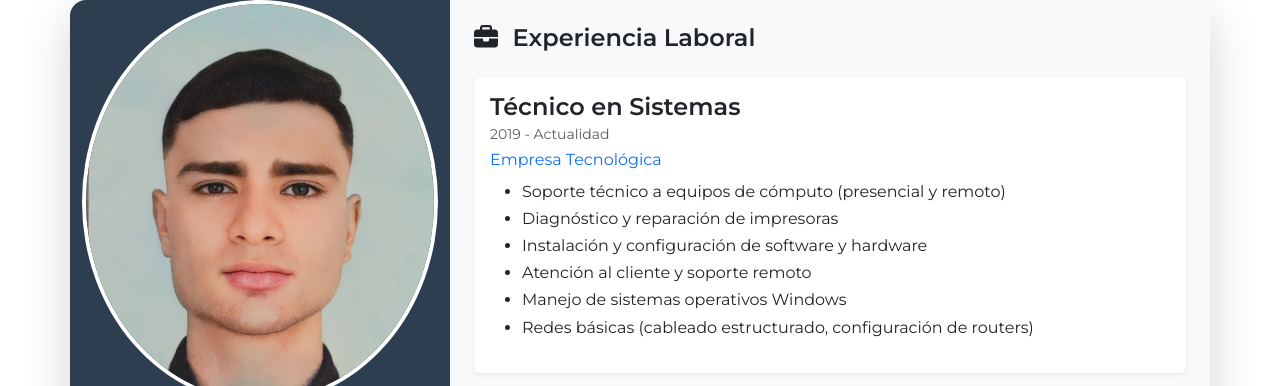
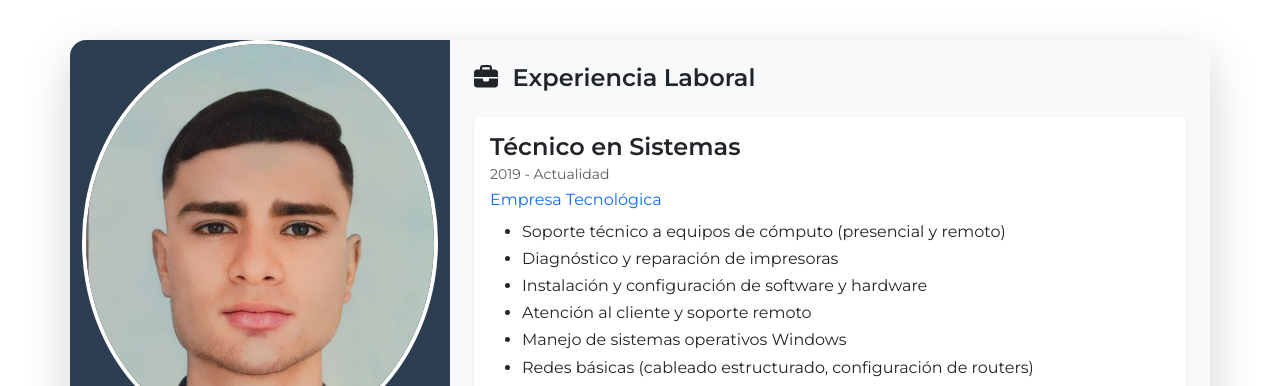
Before and after one commit to Yobani-Arenas/Yobani-Arenas.github.io, a plain HTML site: page index.html in a window 1280 px wide. Shown: the top 386 px of the page. Drawn offline with nearby package versions, Linux system fonts and the light colour scheme.

Commit message:
Update style.css

```diff
--- a/style.css
+++ b/style.css
@@ -16,6 +16,10 @@ img{
     height:auto;
 }
 
+body{
+    margin-top: 40px;
+}
+
 .bg-secondary{
     background-color:#f0f0f0!important;
 }
```
